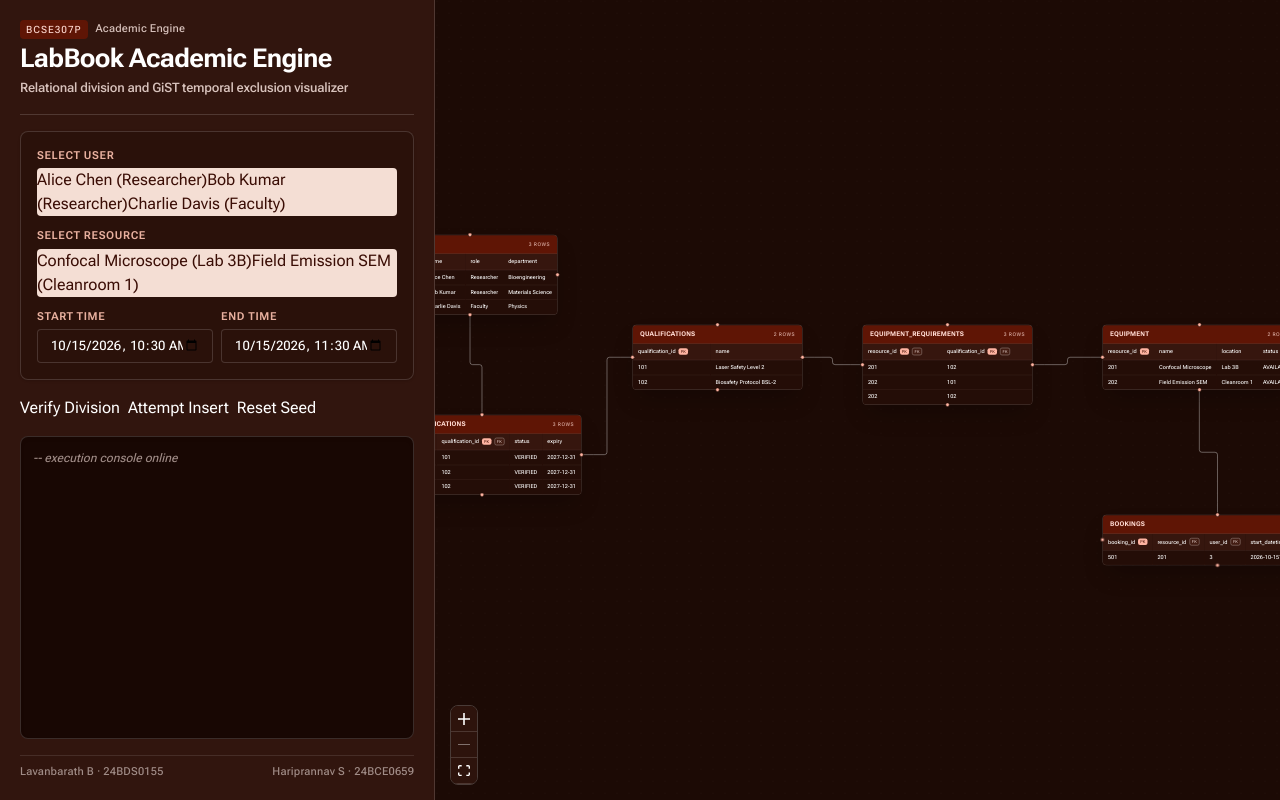
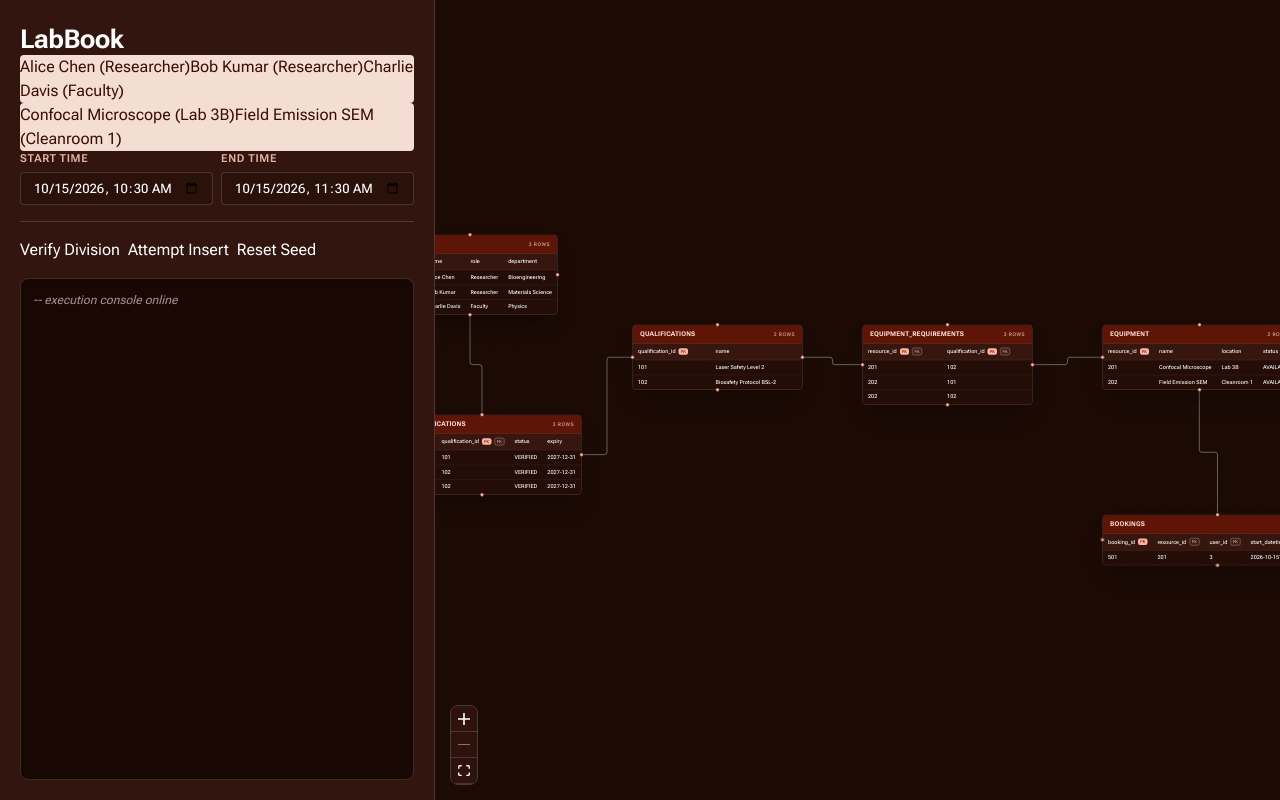
Before and after one commit to lavan8t/labbook, a Next.js app: page / in a window 1280 px wide. Built offline with nearby package versions, Linux system fonts and the light colour scheme.

Commit message:
style(ui): clean sidebar nesting and normalize m3e layout

```diff
--- a/app/page.tsx
+++ b/app/page.tsx
@@ -285,27 +285,11 @@ export default function Page() {
         {/* Left sidebar / control desk */}
         <div className="flex w-[34%] min-w-[340px] max-w-[460px] flex-col gap-4 overflow-y-auto border-r border-[var(--md-sys-color-outline-variant,rgba(255,255,255,0.15))] bg-[var(--md-sys-color-surface-container-high,#31150e)] p-5 shadow-2xl">
           <div className="border-b border-[var(--md-sys-color-outline-variant,rgba(255,255,255,0.15))] pb-4">
-            <div className="flex items-center gap-2 mb-1">
-              <span className="rounded bg-[var(--md-sys-color-primary-container,#5f1505)] px-1.5 py-0.5 text-[10px] font-mono font-bold tracking-widest text-[var(--md-sys-color-on-primary-container,#ffdad2)]">
-                BCSE307P
-              </span>
-              <span className="text-[11px] font-var-meta text-[var(--md-sys-color-on-surface-variant,#d8c2bc)]">
-                Academic Engine
-              </span>
-            </div>
+            <div className="flex items-center gap-2 mb-1"></div>
             <h1 className="text-[26px] font-var-heading tracking-tight text-[var(--md-sys-color-on-surface,#ffffff)] leading-tight">
-              LabBook Academic Engine
+              LabBook
             </h1>
-            <p className="mt-1 text-[13px] font-var-subheading text-[var(--md-sys-color-on-surface-variant,#d8c2bc)]">
-              Relational division and GiST temporal exclusion visualizer
-            </p>
-          </div>
-
-          <div className="flex flex-col gap-3 rounded-lg border border-[var(--md-sys-color-outline-variant,rgba(255,255,255,0.15))] bg-[var(--md-sys-color-surface-container,#2a110a)] p-4 shadow-sm">
             <div>
-            <label className="font-var-label text-[11px] uppercase text-[#e8b09f] block mb-1">
-              Select User
-            </label>
               <m3e-select
                 className="w-full bg-[#f4ded4] text-[#3a0d05] rounded block"
                 value={String(userId)}
@@ -323,9 +307,6 @@ export default function Page() {
             </div>
 
             <div>
-            <label className="font-var-label text-[11px] uppercase text-[#e8b09f] block mb-1">
-              Select Resource
-            </label>
               <m3e-select
                 className="w-full bg-[#f4ded4] text-[#3a0d05] rounded block"
                 value={String(resourceId)}
@@ -395,11 +376,6 @@ export default function Page() {
               </div>
             ))}
           </div>
-
-        <div className="border-t border-[var(--md-sys-color-outline-variant,rgba(255,255,255,0.1))] pt-2 flex items-center justify-between text-[11px] font-var-meta text-[var(--md-sys-color-outline,#a08c87)]">
-          <span>Lavanbarath B · 24BDS0155</span>
-          <span>Hariprannav S · 24BCE0659</span>
-        </div>
         </div>
 
         {/* Main visual canvas */}
```
Lines whose indentation alone changed are shown as unchanged.
